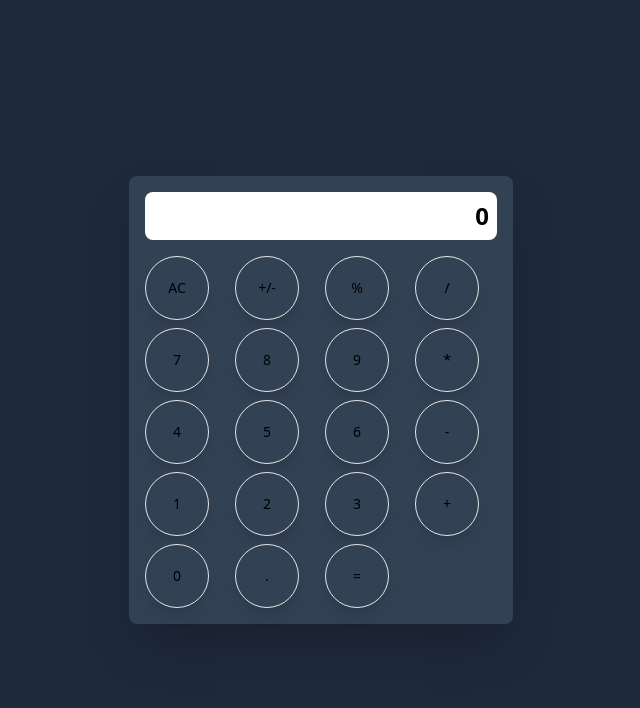
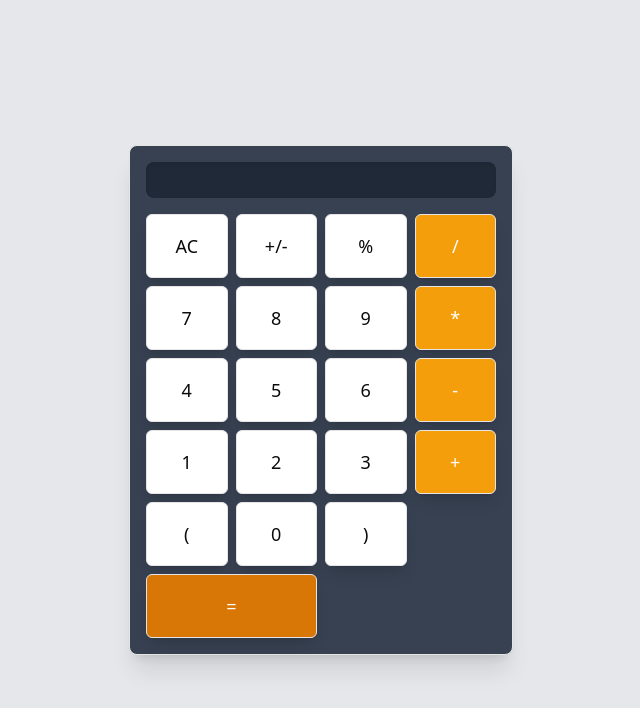
Before and after one commit to MateusBarceliniTuring/xAI_react_jsx, a React (Vite) app: page / in a window 1280 px wide. Shown: the top 708 px of the page, without its empty margins (319-959 px from the left). Built offline with nearby package versions, Linux system fonts and the light colour scheme.

Commit message:
40920-ModelA new version

```diff
--- a/src/App.jsx
+++ b/src/App.jsx
@@ -1,113 +1,76 @@
-import React, { useState } from 'react';
+import React, { useState, useCallback } from 'react';
+import { Card, CardContent } from "@/components/ui/card";
 import { Button } from "@/components/ui/button";
 
-const CalculatorButton = ({ children, onClick, color = 'gray' }) => {
-  const [isHovered, setIsHovered] = useState(false);
-
-  return (
+const CalculatorButton = ({ children, onClick, className = '' }) => (
   <Button
     variant="outline"
-      className={`rounded-full w-16 h-16 flex items-center justify-center shadow-lg transform transition-all hover:scale-110 ${isHovered ? 'scale-110' : ''} bg-${color}-100 hover:bg-${color}-200`}
-      onMouseEnter={() => setIsHovered(true)}
-      onMouseLeave={() => setIsHovered(false)}
-      onClick={onClick}
-    >
+    className={`w-full h-16 text-lg shadow-lg transform transition-all hover:scale-105 active:scale-95 ${className}`}
+    onClick={onClick}>
     {children}
   </Button>
 );
-};
+
+const Display = ({ expression, result }) => (
+  <div className="mb-4 p-4 bg-gray-800 text-right rounded-lg shadow-inner">
+    <div className="text-amber-500 text-sm mb-1">{expression}</div>
+    <div className="text-white text-2xl">{result || expression}</div>
+  </div>
+);
 
 function App() {
-  const [display, setDisplay] = useState('0');
-  const [firstOperand, setFirstOperand] = useState(null);
-  const [operation, setOperation] = useState(null);
+  const [expression, setExpression] = useState('');
+  const [result, setResult] = useState('');
 
-  const handleNumber = (num) => {
-    setDisplay(prev => (prev === '0' ? num : prev + num));
-  };
-
-  const handleOperation = (op) => {
-    if (firstOperand === null) {
-      setFirstOperand(parseFloat(display));
-      setOperation(op);
-      setDisplay('0');
+  const handleButtonClick = useCallback((value) => {
+    if (value === '=') {
+      try {
+        // Using eval for simplicity; in production, use a safer method or library for calculation
+        const calculatedResult = eval(expression);
+        setResult(calculatedResult.toString());
+        setExpression(prev => `${prev} = ${calculatedResult}`);
+      } catch (e) {
+        setResult('Error');
+      }
+    } else if (value === 'AC') {
+      setExpression('');
+      setResult('');
+    } else if (value === '+/-') {
+      setExpression(prev => {
+        if (prev[0] === '-') return prev.slice(1);
+        else return `-${prev}`;
+      });
     } else {
-      calculate();
-      setOperation(op);
+      setExpression(prev => prev + value);
+      // Clear result if new input after calculation
+      if (result !== '') setResult('');
     }
-  };
-
-  const calculate = () => {
-    const secondOperand = parseFloat(display);
-    let result = 0;
-    switch (operation) {
-      case '+':
-        result = firstOperand + secondOperand;
-        break;
-      case '-':
-        result = firstOperand - secondOperand;
-        break;
-      case '*':
-        result = firstOperand * secondOperand;
-        break;
-      case '/':
-        result = firstOperand / secondOperand;
-        break;
-      default:
-        return;
-    }
-    setDisplay(String(result));
-    setFirstOperand(null);
-  };
-
-  const handleEqual = () => {
-    if (firstOperand !== null && operation) {
-      calculate();
-    }
-  };
-
-  const handleClear = () => {
-    setDisplay('0');
-    setFirstOperand(null);
-    setOperation(null);
-  };
-
-  const handleSign = () => {
-    setDisplay(prev => String(-parseFloat(prev)));
-  };
-
-  const handlePercent = () => {
-    setDisplay(prev => String(parseFloat(prev) / 100));
-  };
+  }, [expression, result]);
 
   return (
-    <div className="flex justify-center items-center min-h-screen bg-slate-800">
-      <div className="bg-slate-700 p-4 rounded-lg shadow-2xl w-full sm:w-96">
-        <div className="mb-4 p-2 bg-white rounded-lg text-right text-2xl font-bold">
-          {display}
+    <div className="flex items-center justify-center min-h-screen bg-gray-200 dark:bg-gray-900">
+      <Card className="w-full max-w-sm p-4 bg-gray-700 shadow-xl">
+        <CardContent className="p-0 space-y-2">
+          <Display expression={expression} result={result} />
+          <div className="grid grid-cols-4 gap-2">
+            {['AC', '+/-', '%', '/',
+              '7', '8', '9', '*',
+              '4', '5', '6', '-',
+              '1', '2', '3', '+',
+              '(', '0', ')', '='].map(btn => (
+              <CalculatorButton
+                key={btn}
+                onClick={() => handleButtonClick(btn)}
+                className={
+                  btn === '=' ? 'col-span-2 bg-amber-600 text-white' :
+                  ['+', '-', '*', '/'].includes(btn) ? 'bg-amber-500 text-white' : ''
+                }>
+                {btn}
+              </CalculatorButton>
+            ))}
           </div>
-        <div className="grid grid-cols-4 gap-2">
-          <CalculatorButton onClick={handleClear}>AC</CalculatorButton>
-          <CalculatorButton onClick={handleSign}>+/-</CalculatorButton>
-          <CalculatorButton onClick={handlePercent}>%</CalculatorButton>
-          <CalculatorButton onClick={() => handleOperation('/')} color="green">/</CalculatorButton>
-          {[7, 8, 9].map(num => (
-            <CalculatorButton key={num} onClick={() => handleNumber(String(num))}>{num}</CalculatorButton>
-          ))}
-          <CalculatorButton onClick={() => handleOperation('*')} color="green">*</CalculatorButton>
-          {[4, 5, 6].map(num => (
-            <CalculatorButton key={num} onClick={() => handleNumber(String(num))}>{num}</CalculatorButton>
-          ))}
-          <CalculatorButton onClick={() => handleOperation('-')} color="green">-</CalculatorButton>
-          {[1, 2, 3].map(num => (
-            <CalculatorButton key={num} onClick={() => handleNumber(String(num))}>{num}</CalculatorButton>
-          ))}
-          <CalculatorButton onClick={() => handleOperation('+')} color="green">+</CalculatorButton>
-          <CalculatorButton onClick={() => handleNumber('0')} className="col-span-2 w-auto">0</CalculatorButton>
-          <CalculatorButton onClick={() => handleNumber('.')}>.</CalculatorButton>
-          <CalculatorButton onClick={handleEqual} color="red">=</CalculatorButton>
-        </div>
-      </div>
+        </CardContent>
+      </Card>
     </div>
   );
 }
```
Lines whose indentation alone changed are shown as unchanged.
